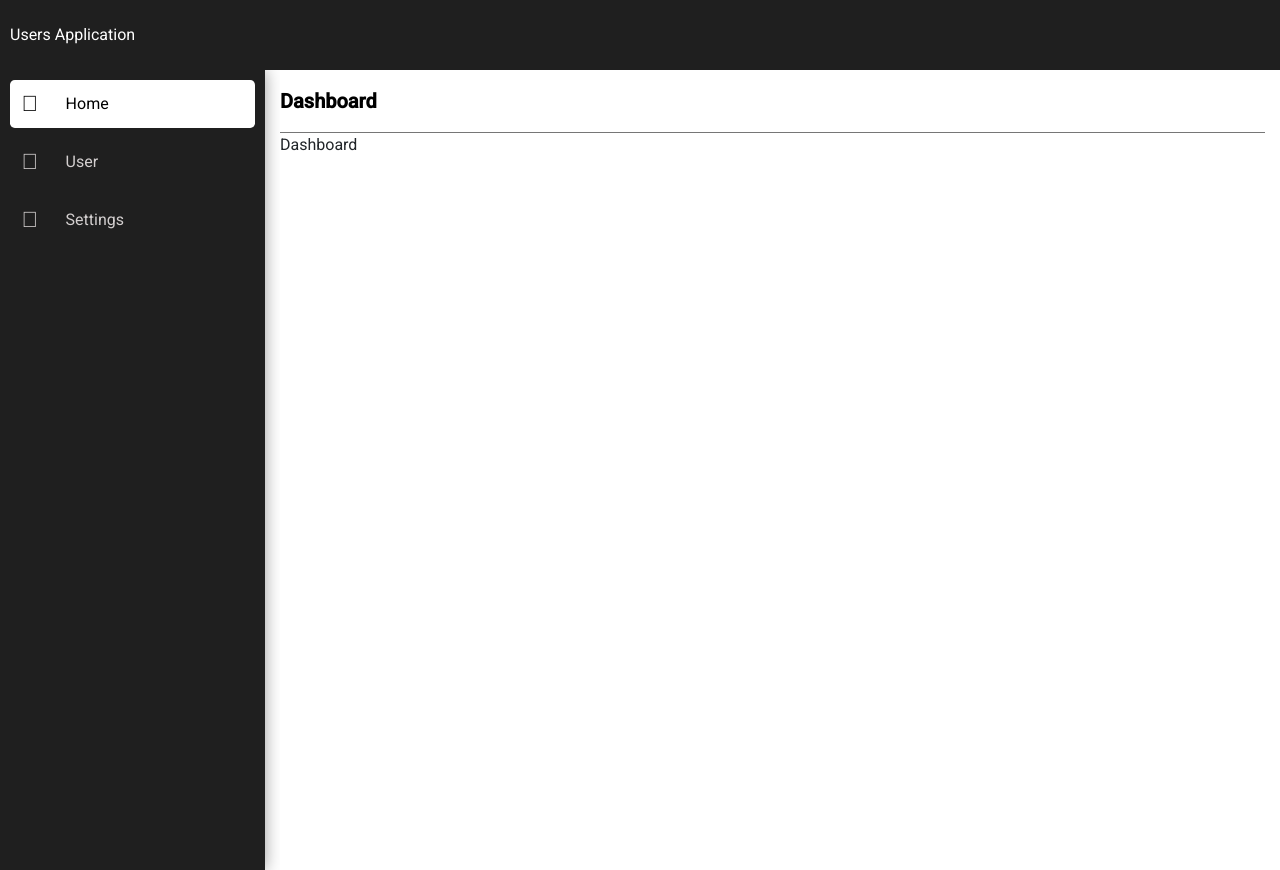
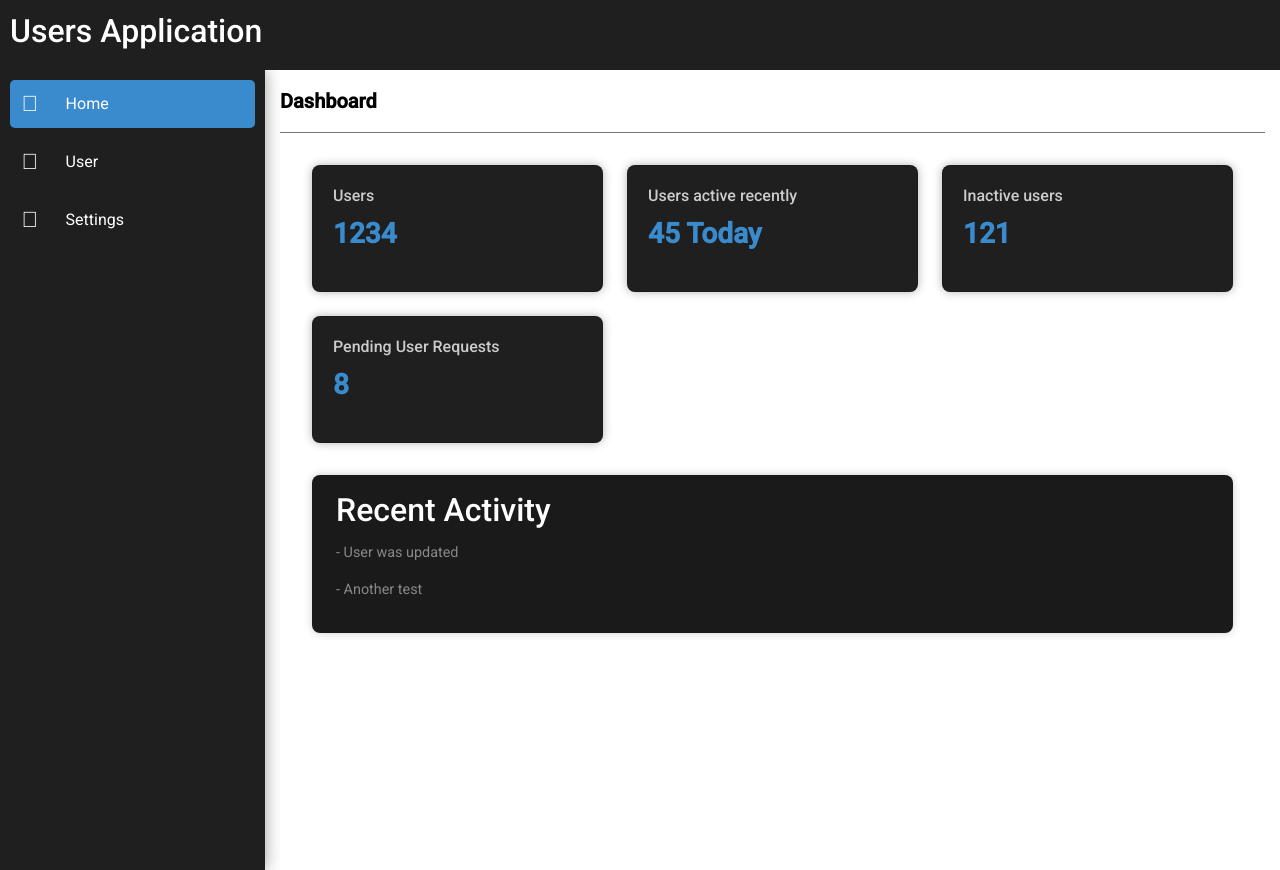
Before and after one commit to marius-ignatescu/users-app, an Angular app in the folder users/: page / in a window 1280 px wide. Built offline with nearby package versions, Linux system fonts and the light colour scheme.

Commit message:
Created a simple dashboard layout + changed the sidebar colors

```diff
--- a/users/src/app/components/contextual-navigation-bar/contextual-navigation-bar.css
+++ b/users/src/app/components/contextual-navigation-bar/contextual-navigation-bar.css
@@ -12,19 +12,6 @@
   align-items: center;
 }
 
-.btn {
-  background-color: #444;
-  color: white;
-  border: none;
-  margin-left: 0.5rem;
-  cursor: pointer;
-  border-radius: 4px;
-}
-
-.btn:hover {
-  background-color: #555;
-}
-
 .page-title {
   font-size: 1.25rem;
   font-weight: bold;
--- a/users/src/app/components/header/header.css
+++ b/users/src/app/components/header/header.css
@@ -2,8 +2,14 @@
     display: flex;
     padding-inline: 10px;
     background-color:#1f1f1f;
-    color: white;
+    color: #3a8bcd;
     align-items: center;
     justify-content: space-between;
     height: 70px;
 }
+
+.header h1 {
+  font-size: 2rem;
+  margin-bottom: 0.5rem;
+  color: #ffffff;
+}
--- a/users/src/app/components/header/header.html
+++ b/users/src/app/components/header/header.html
@@ -1 +1,3 @@
-<div class="header">Users Application</div>
+<div class="header">
+    <h1>Users Application</h1>
+</div>
--- a/users/src/app/components/sidebar/sidebar.css
+++ b/users/src/app/components/sidebar/sidebar.css
@@ -24,7 +24,7 @@
   display: flex;
   align-items: center;
   height: 3rem;
-  color: #d3cfcf;
+  color: #ffffff;
   text-decoration: none;
   border-radius: 0.3rem;
   transition: all 0.3s ease;
@@ -45,9 +45,10 @@
 }
 
 .active {
-  background-color: #fff;
+  color:#fff;
+  background-color: #3a8bcd;
 }
-.active .sidenav-link-icon,
+/* .active .sidenav-link-icon,
 .active .sidenav-link-text {
   color: #000;
-}
+} */
--- a/users/src/app/home/home.css
+++ b/users/src/app/home/home.css
@@ -0,0 +1,51 @@
+.dashboard-container {
+  padding: 2rem;
+  color: white;
+}
+
+.dashboard-grid {
+  display: grid;
+  grid-template-columns: repeat(auto-fit, minmax(220px, 1fr));
+  gap: 1.5rem;
+  margin-bottom: 2rem;
+}
+
+.card {
+  background-color: #1f1f1f;
+  border-radius: 8px;
+  padding: 1.25rem;
+  box-shadow: 0 0 10px rgba(0,0,0,0.3);
+  transition: background-color 0.3s ease;
+}
+
+.card:hover {
+  background-color: #2a2a2a;
+}
+
+.card h3 {
+  font-size: 1rem;
+  margin-bottom: 0.5rem;
+  color: #ccc;
+}
+
+.card-value {
+  font-size: 1.75rem;
+  font-weight: bold;
+  color: #3a8bcd;
+}
+
+.section {
+  background-color: #1a1a1a;
+  padding: 1rem 1.5rem;
+  border-radius: 8px;
+  box-shadow: 0 0 8px rgba(0,0,0,0.2);
+}
+
+.section h2 {
+  margin-bottom: 0.75rem;
+}
+
+.muted {
+  color: #888;
+  font-size: 0.9rem;
+}
--- a/users/src/app/home/home.html
+++ b/users/src/app/home/home.html
@@ -1 +1,29 @@
-<p>Dashboard</p>
+<div class="dashboard-container">
+  <div class="dashboard-grid">
+    <div class="card">
+      <h3>Users</h3>
+      <p class="card-value">1234</p>
+    </div>
+
+    <div class="card">
+      <h3>Users active recently</h3>
+      <p class="card-value">45 Today</p>
+    </div>
+
+    <div class="card">
+      <h3>Inactive users</h3>
+      <p class="card-value">121</p>
+    </div>
+
+    <div class="card">
+      <h3>Pending User Requests</h3>
+      <p class="card-value">8</p>
+    </div>
+  </div>
+
+  <div class="section">
+    <h2>Recent Activity</h2>
+    <p class="muted">- User was updated</p>
+    <p class="muted">- Another test</p>
+  </div>
+</div>
--- a/users/src/styles.css
+++ b/users/src/styles.css
@@ -4,7 +4,7 @@ body { margin: 0; font-family: Roboto, "Helvetica Neue", sans-serif; }
 .mainbackround {background-color:#1f1f1f; border-color: #767676;}
 .accent-color {background-color: #1f1f1f;}
 .btn {
-  background-color: #444;
+  background-color: #3a8bcd;
   color: white;
   border: none;
   padding: 0.4rem 0.9rem;
@@ -15,7 +15,7 @@ body { margin: 0; font-family: Roboto, "Helvetica Neue", sans-serif; }
 }
 
 .btn.primary {
-  background-color: accent-color;
+  background-color: #3a8bcd;
 }
 
 .btn:hover {
```
